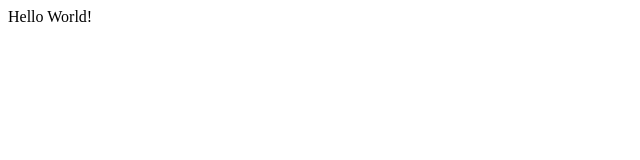
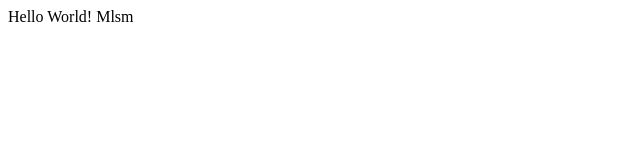
Before and after one commit to RonakS23/Mlsm, a plain HTML site: page index.html in a window 1280 px wide. Shown: the full height of the page, 0-640 px from the left. Drawn offline with Linux system fonts and the light colour scheme.

Commit message:
Update index.html with  text Mlsm

```diff
--- a/index.html
+++ b/index.html
@@ -4,5 +4,6 @@
 </head>
 <body>
 Hello World!
+  Mlsm
 </body>
 </html>
```
